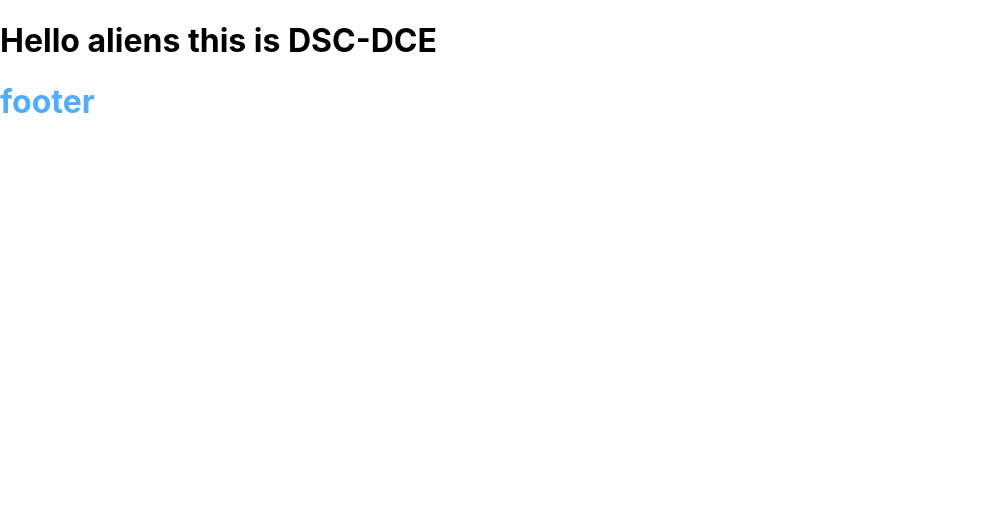
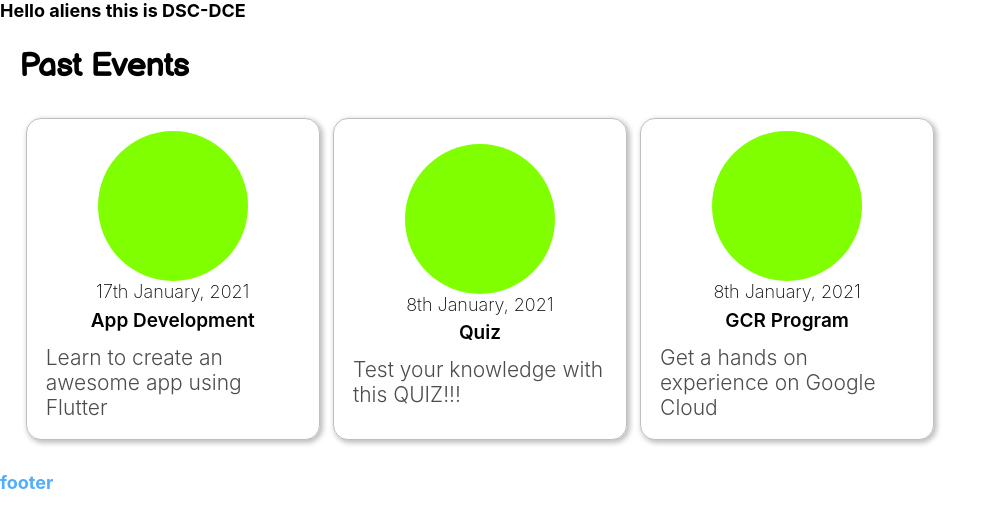
Before and after one commit to Dsc-Dce/GDSC-DCE, a React (Create React App) app: page / in a window 1280 px wide. Shown: the top 528 px of the page, without its empty margins (0-1002 px from the left). Built offline with nearby package versions, Linux system fonts and the light colour scheme.

Commit message:
added Event component

```diff
--- a/src/App.js
+++ b/src/App.js
@@ -1,9 +1,11 @@
 import React from 'react'
 import Footer from './components/Footer';
+import Event from "./components/Event";
 const App = () => {
   return (
     <div>
       <h1>Hello aliens this is DSC-DCE</h1>
+      <Event />
       <Footer/>
     </div>
   )
```
